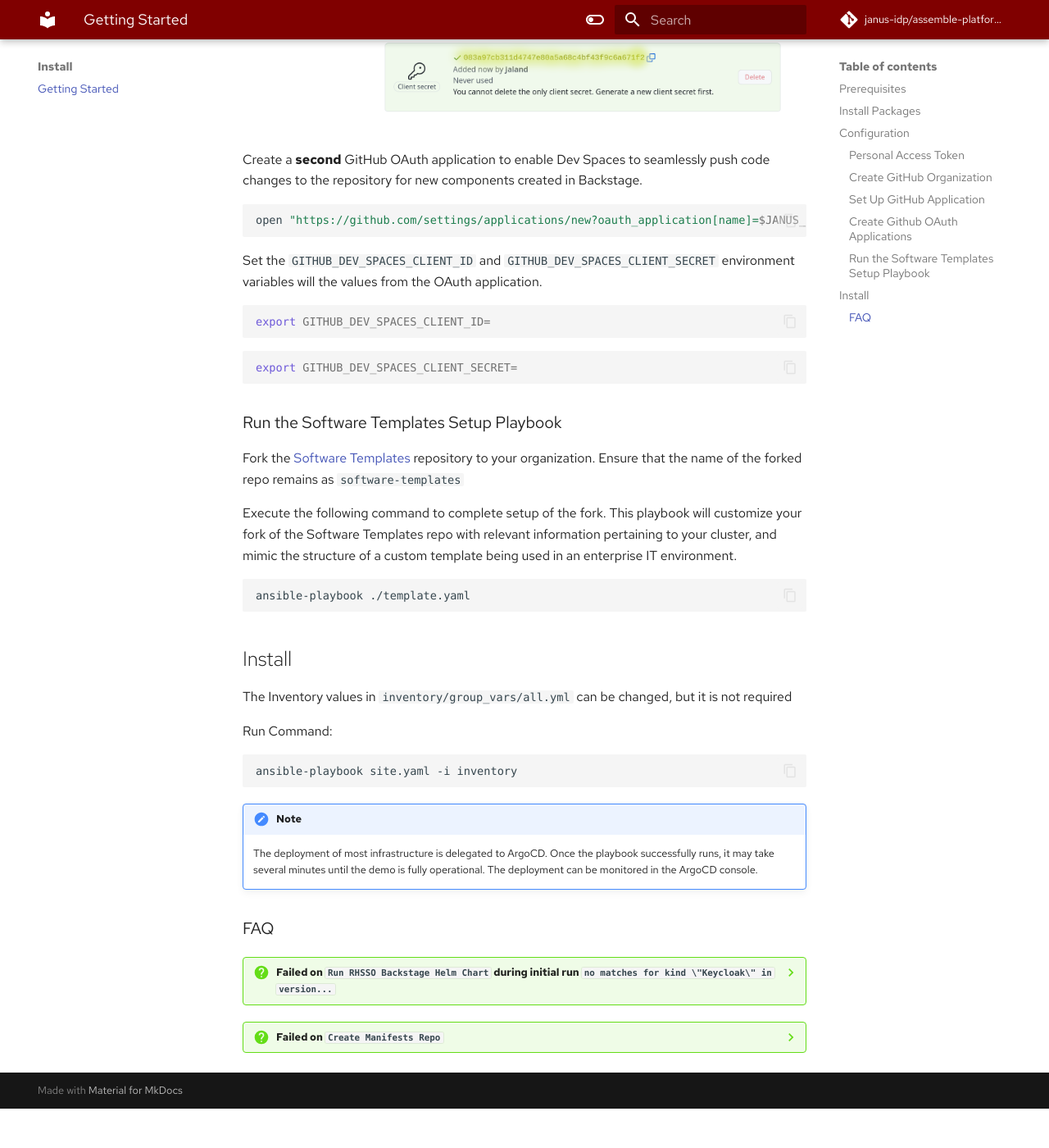
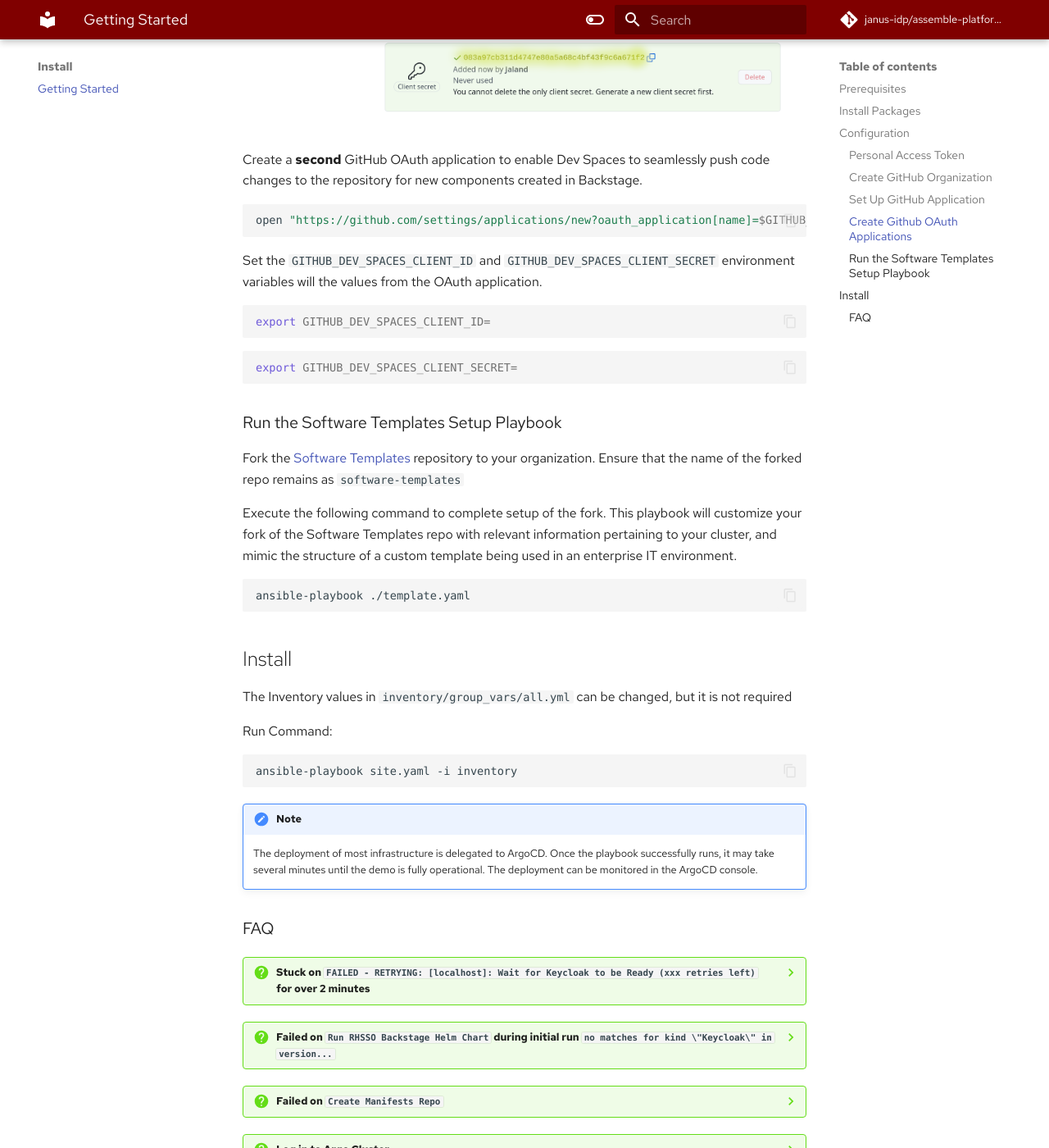
Before and after one commit to janus-idp/demo-setup, an MkDocs documentation site: the page built from docs/docs/getting_started/getting-started.md, in a window 1280 px wide and 1400 px high, scrolled down 3436 px. Shown: the whole window at 82% size. Built offline with MkDocs 1.6.1 and Material for MkDocs 9.7.7, drawn with Linux system fonts in a browser that asks for light colours; some web fonts are replaced; comment, search, counter and statistics services are not loaded; before the commit the page ends 4788 px from its top, so only the background shows below that; some of the changed lines change nothing that is shown; some of the changed text lies outside the part shown.

Commit message:
Minor Updates

````diff
--- a/docs/docs/getting_started/getting-started.md
+++ b/docs/docs/getting_started/getting-started.md
@@ -97,7 +97,7 @@
 Create an GitHub OAuth application in order to use GitHub as an Identity Provider for Backstage.
 
 ``` sh
-open "https://github.com/settings/applications/new?oauth_application[name]=$JANUS_IDP_BOOTSRAP-identity-provider&oauth_application[url]=https://assemble-demo.apps$OPENSHIFT_CLUSTER_INFO&oauth_application[callback_url]=https://keycloak-backstage.apps$OPENSHIFT_CLUSTER_INFO/auth/realms/backstage/broker/github/endpoint"
+open "https://github.com/settings/applications/new?oauth_application[name]=$GITHUB_ORGANIZATION-identity-provider&oauth_application[url]=https://assemble-demo.apps$OPENSHIFT_CLUSTER_INFO&oauth_application[callback_url]=https://keycloak-backstage.apps$OPENSHIFT_CLUSTER_INFO/auth/realms/backstage/broker/github/endpoint"
 ```
 
 Set the `GITHUB_CLIENT_ID` and `GITHUB_CLIENT_SECRET` environment variables with the values from the OAuth application.
@@ -115,7 +115,7 @@
 Create a **second** GitHub OAuth application to enable Dev Spaces to seamlessly push code changes to the repository for new components created in Backstage.
 
 ``` sh
-open "https://github.com/settings/applications/new?oauth_application[name]=$JANUS_IDP_BOOTSRAP-dev-spaces&oauth_application[url]=https://devspaces.apps$OPENSHIFT_CLUSTER_INFO&oauth_application[callback_url]=https://devspaces.apps$OPENSHIFT_CLUSTER_INFO/api/oauth/callback"
+open "https://github.com/settings/applications/new?oauth_application[name]=$GITHUB_ORGANIZATION-dev-spaces&oauth_application[url]=https://devspaces.apps$OPENSHIFT_CLUSTER_INFO&oauth_application[callback_url]=https://devspaces.apps$OPENSHIFT_CLUSTER_INFO/api/oauth/callback"
 ```
 
 Set the `GITHUB_DEV_SPACES_CLIENT_ID` and `GITHUB_DEV_SPACES_CLIENT_SECRET` environment variables will the values from the OAuth application.
@@ -153,8 +153,14 @@
 
 ### FAQ
 
+??? question "Stuck on `FAILED - RETRYING: [localhost]: Wait for Keycloak to be Ready (xxx retries left)` for over 2 minutes"
+    Bounce the pod deployed by the `keycloak` StatefulSet in the `backstage` namespace.  The playbook will pick up again once the new pod is up.
+
 ??? question "Failed on `Run RHSSO Backstage Helm Chart` during initial run `no matches for kind \"Keycloak\" in version...`"
     The RHSSO operator may not have completed installation, try rerunning the Ansible Playbook.
 
 ??? question "Failed on `Create Manifests Repo`"
     Most likely an environment variable is not set, or not set correctly. Validate, delete the Postgres Database Deployment and re-try the playbook.
+
+??? question "Log in to Argo Cluster"
+    To access the console, the password for the `admin` user can be found in the `argocd-cluster` secret.
````
Also changed, not shown: ansible/cluster-setup/README.md.
